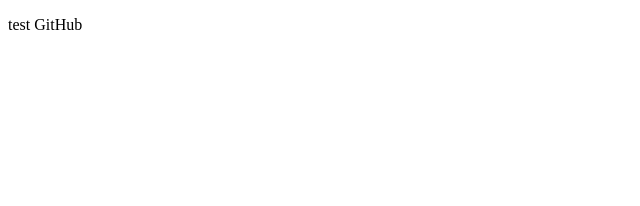
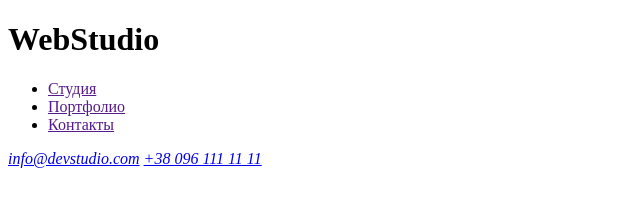
Before and after one commit to AndriiZiborov/goit-markup-hw-01, a plain HTML site: page index.html in a window 1280 px wide. Shown: the whole page, without its empty margins (0-640 px from the left). Drawn offline with Linux system fonts and the light colour scheme.

Commit message:
добавляет header

```diff
--- a/index.html
+++ b/index.html
@@ -1,13 +1,43 @@
 <!DOCTYPE html>
-<html lang="en">
+<html lang=ru">
 <head>
     <meta charset="UTF-8">
     <meta name="viewport" content="width=device-width, initial-scale=1.0">
-    <title>Document</title>
+    <title>Web Studio</title>
 </head>
 <body>
-    <!-- Погодготовка к ДЗ1 -->
-    <p>test GitHub</p>
+
+<header>
+  <h1> WebStudio </h1>
+  <nav>
+      <ul>
+        <li>
+            <a href="" >
+                Студия
+              </a>
+        </li>
+        <li>
+            <a href="" >
+                Портфолио
+              </a>
+        </li>
+        <li>
+            <a href="" >
+                Контакты
+              </a>
+        </li>
+      </ul>
+  </nav>
+
+  <address>
+      <a href="mailto: info@devstudio.com">info@devstudio.com</a>
+      <a href="tel: +38 096 111 11 11">+38 096 111 11 11</a>
+
+  </address>
+</header>
+
+
+
 
 </body>
 </html>
```
